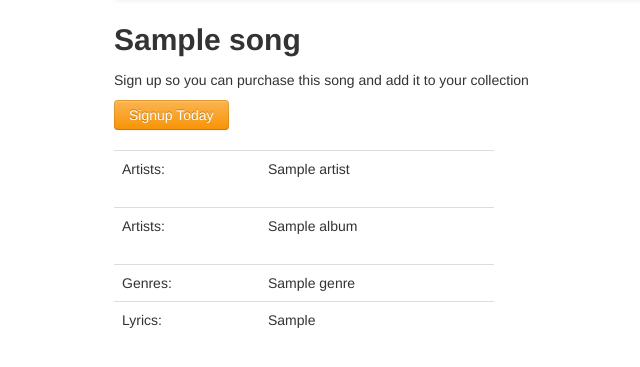
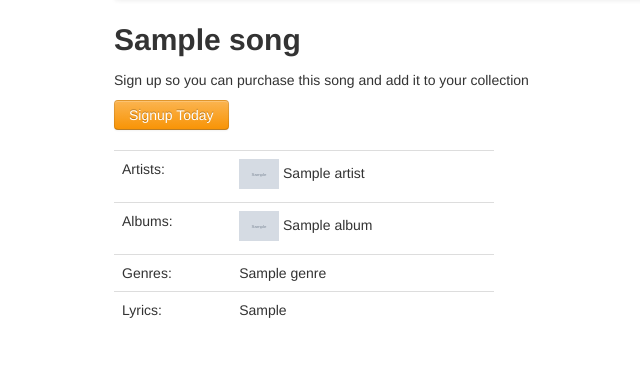
Before and after one commit to stevejc/xtunes, a Rails app: page /songs/1 in a window 1280 px wide. Shown: the part 42-409 px from the top of the page, without its empty margins (56-696 px from the left). Run offline with Rails 7, Linux system fonts and the light colour scheme; tables that the repository leaves empty hold one stand-in row (values such as "Sample post"); grey boxes marked "Sample" are stand-in pictures; parts of the project's set-up code (start-up, migrations or seed data) failed here and were passed over; some libraries are stand-ins or nearby versions.

Commit message:
added images for artists and albums on the song show page, updated application stylesheet to add padding image/name

```diff
--- a/app/assets/stylesheets/application.css
+++ b/app/assets/stylesheets/application.css
@@ -12,3 +12,7 @@
  *= require_self
  *= require_tree .
  */
+
+.showpage {
+	padding-bottom: 5px;
+}
--- a/app/views/songs/show.html.erb
+++ b/app/views/songs/show.html.erb
@@ -22,16 +22,22 @@
     <td>Artists: </td>
     <td>
       <% @song.artists.each do |a| %>
-        <%= a.name %><br/>
-      <% end %><br/>
+        <div class="showpage">
+        <%= image_tag(a.photo, :size => "40x40") if a.photo.present? %>
+        <%= a.name %>
+        </div>
+      <% end %>
     </td>
   </tr>
   <tr>
-    <td>Artists: </td>
+    <td>Albums: </td>
     <td>
       <% @song.albums.each do |a| %>
-        <%= a.name %><br/>
-      <% end %><br/>
+        <div class="showpage">
+        <%= image_tag(a.photo, :size => "40x40") if a.photo.present? %>
+        <%= a.name %>
+        </div>
+      <% end %>
     </td>
   </tr>
   <tr>
```
